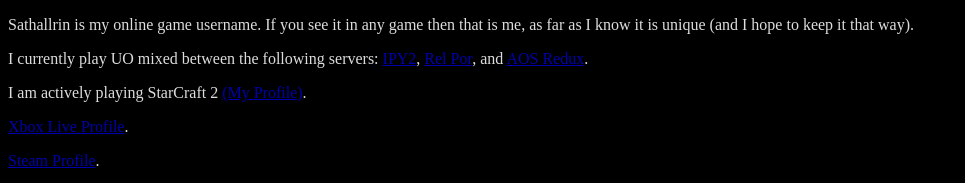
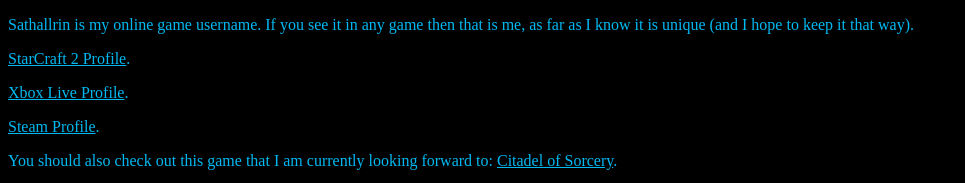
Before and after one commit to sathallrin/sathallrin.github.io, a plain HTML site: page index.html in a window 1280 px wide. Shown: the top 183 px of the page, without its empty margins (0-965 px from the left). Drawn offline with Linux system fonts and the light colour scheme.

Commit message:
update look

```diff
--- a/index.html
+++ b/index.html
@@ -5,10 +5,10 @@
 <style>
 body {
 	background: #000;
-	color: #DDD;
+	color: #00B9F2;
 }
 a, a:visited {
-	color: #00A;
+	color: #00B9F2;
 }
 </style>
 <script>
@@ -23,10 +23,9 @@
 </head>
 <body>
 <p>Sathallrin is my online game username. If you see it in any game then that is me, as far as I know it is unique (and I hope to keep it that way).</p>
-<p>I currently play UO mixed between the following servers: <a href="http://inporylem.com/" title="IPY2" target="_blank">IPY2</a>, <a href="http://relpor.com/" title="Rel Por" target="_blank">Rel Por</a>, and <a href="http://aosredux.net/" title="AOS Redux" target="_blank">AOS Redux</a>.</p>
-<p>I am actively playing StarCraft 2 <a href="http://us.battle.net/sc2/en/profile/3262571/1/Sathallrin/">(My Profile)</a>.</p>
+<p><a href="http://us.battle.net/sc2/en/profile/3262571/1/Sathallrin/">StarCraft 2 Profile</a>.</p>
 <p><a href="http://live.xbox.com/en-US/Profile?GamerTag=Sathallrin">Xbox Live Profile</a>.</p>
-<p><a href="http://steamcommunity.com/profiles/76561197961744007/">Steam Profile</a>.</p>
+<p><a href="http://steamcommunity.com/id/sathallrin/">Steam Profile</a>.</p>
 <p>You should also check out this game that I am currently looking forward to: <a href="http://www.citadelofsorcery.com/">Citadel of Sorcery</a>.</p>
 <p><a href="http://raptr.com/Sathallrin?src=em_all"><img alt="Raptr Gamercard" src="http://raptr.com/badge/Sathallrin/fs_overall.png" style="border: none;"></a></p>
 <p><a href="http://raptr.com/Sathallrin?src=em_plat"><img alt="Raptr Gamercard" src="http://raptr.com/badge/Sathallrin/fs_pc.png" style="border: none;"></a></p>
```
